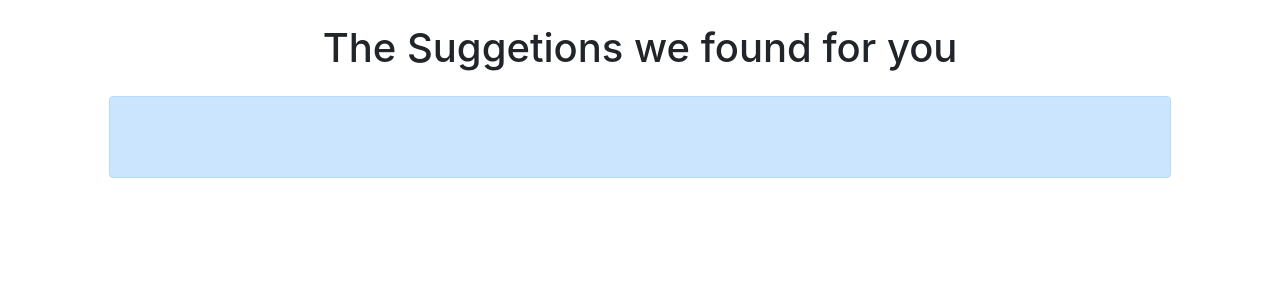
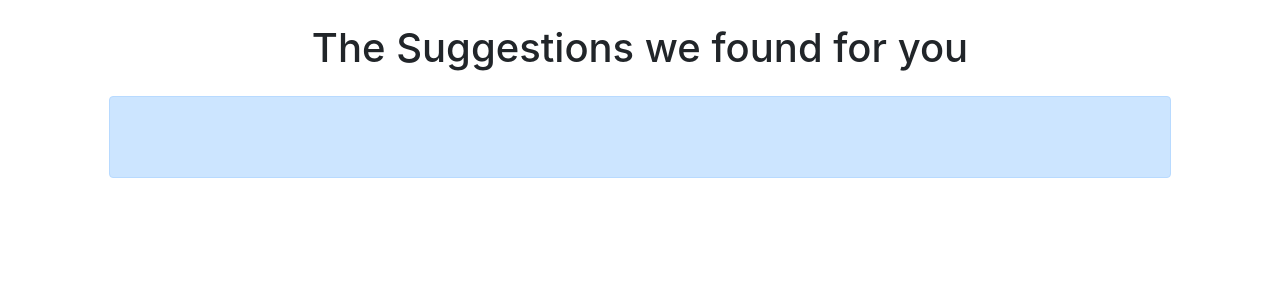
Before and after one commit to Saqib29/Thesis, a Flask app: template templates/result.html in a window 1280 px wide. Shown: the part 72-372 px from the top of the page. Run offline with Flask 2, Linux system fonts and the light colour scheme; the template is opened without the code that fills it, so the values that code supplies are empty.

Commit message:
code refactor

```diff
--- a/templates/result.html
+++ b/templates/result.html
@@ -7,7 +7,7 @@ Suggetions
 
 {% block content %}
 
-<h1 class="mb-4">The Suggetions we found for you</h1>
+<h1 class="mb-4">The Suggestions we found for you</h1>
 
 <div class="alert alert-primary p-4 m-4">
     <h5 class="m-3">
```
